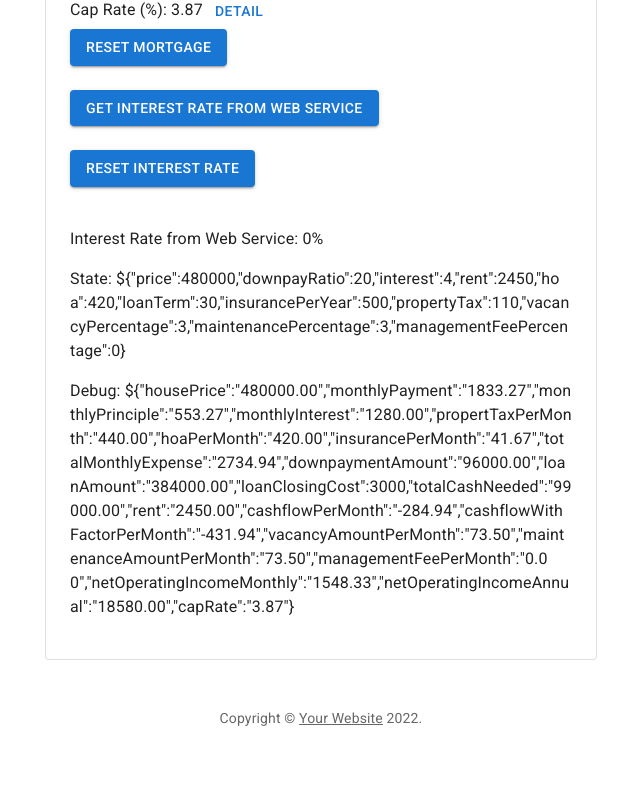
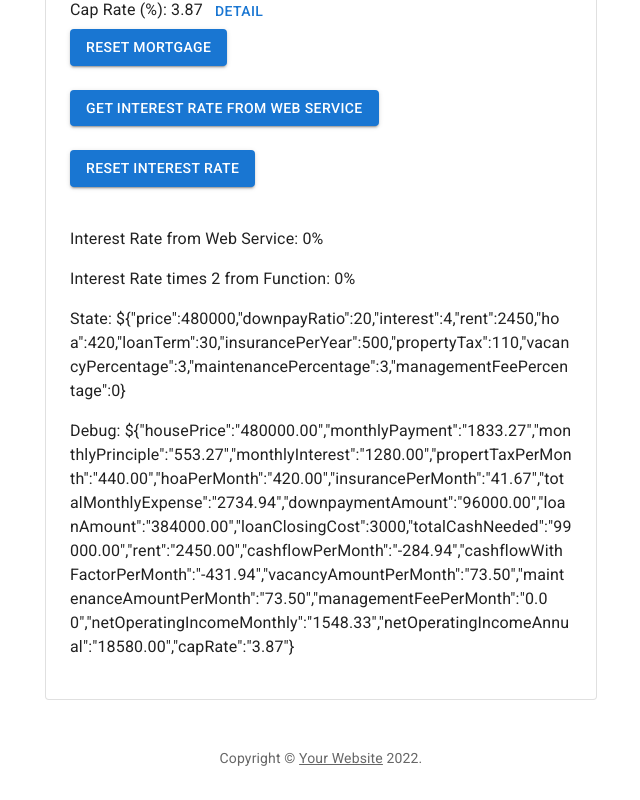
Before and after one commit to chan0123/mortgageReact, a React (Create React App) app: page / in a window 1280 px wide. Shown: the part 677-1477 px from the top of the page, without its empty margins (319-959 px from the left). Before the commit the page ends 1437 px from the top, so only its background shows below. Built offline with nearby package versions, Linux system fonts and the light colour scheme.

Commit message:
add interst rate times 2 testing

```diff
--- a/src/Mortgage.js
+++ b/src/Mortgage.js
@@ -6,6 +6,8 @@ import Result from "./Result"
 import RateAPI from "./RateAPI.js";
 import React, { useState, useEffect } from 'react';
 import axios from 'axios';
+
+var interestRateTimes2 = 0;
 
 // Mortgage Component
 const Mortgage = () => {
@@ -71,9 +73,8 @@ const Mortgage = () => {
   }
 
 
-const apiAddress = "https://api.api-ninjas.com/v1/interestrate"
-const apiKey = "cbUacErklh2yX2/duXxCvQ==CzXo86j5Yz6UapWK"
-
+  const apiAddress = "https://api.api-ninjas.com/v1/interestrate"
+  const apiKey = "cbUacErklh2yX2/duXxCvQ==CzXo86j5Yz6UapWK"
   const getInterest = () => {
 
     axios.get(apiAddress, { headers: { 'X-Api-Key': apiKey } })
@@ -88,6 +89,24 @@ const apiKey = "cbUacErklh2yX2/duXxCvQ==CzXo86j5Yz6UapWK"
      });
 
   };
+
+  const interestRateTimes2Func = () => {
+    interestRateTimes2 = interest * 2;
+    console.log(`interest rate times 2 = ${interestRateTimes2}`)
+  }
+
+  // Pass useEffect a function
+  useEffect(() => {
+    // This gets called after every render, by default
+    // (the first one, and every one after that)
+    console.log('interest rate change, render!');
+    interestRateTimes2Func();
+
+    // If you want to implement componentWillUnmount,
+    // return a function from here, and React will call
+    // it prior to unmounting.
+    return () => console.log('unmounting...');
+  }, [interest]) // empty dependency for now
 
   const mortgagePayment = () => {
     // calculate the mortgage payment
@@ -300,6 +319,8 @@ const apiKey = "cbUacErklh2yX2/duXxCvQ==CzXo86j5Yz6UapWK"
 
 
         <p> Interest Rate from Web Service: {interest}%</p>
+        <p> Interest Rate times 2 from Function: {interestRateTimes2}%</p>
+
         <p style={{wordBreak: 'break-all'}}>State: ${JSON.stringify(mortgage)}</p>
         <p style={{wordBreak: 'break-all'}}>Debug: ${JSON.stringify(mortgagePayment())}</p>
       </div>
```
